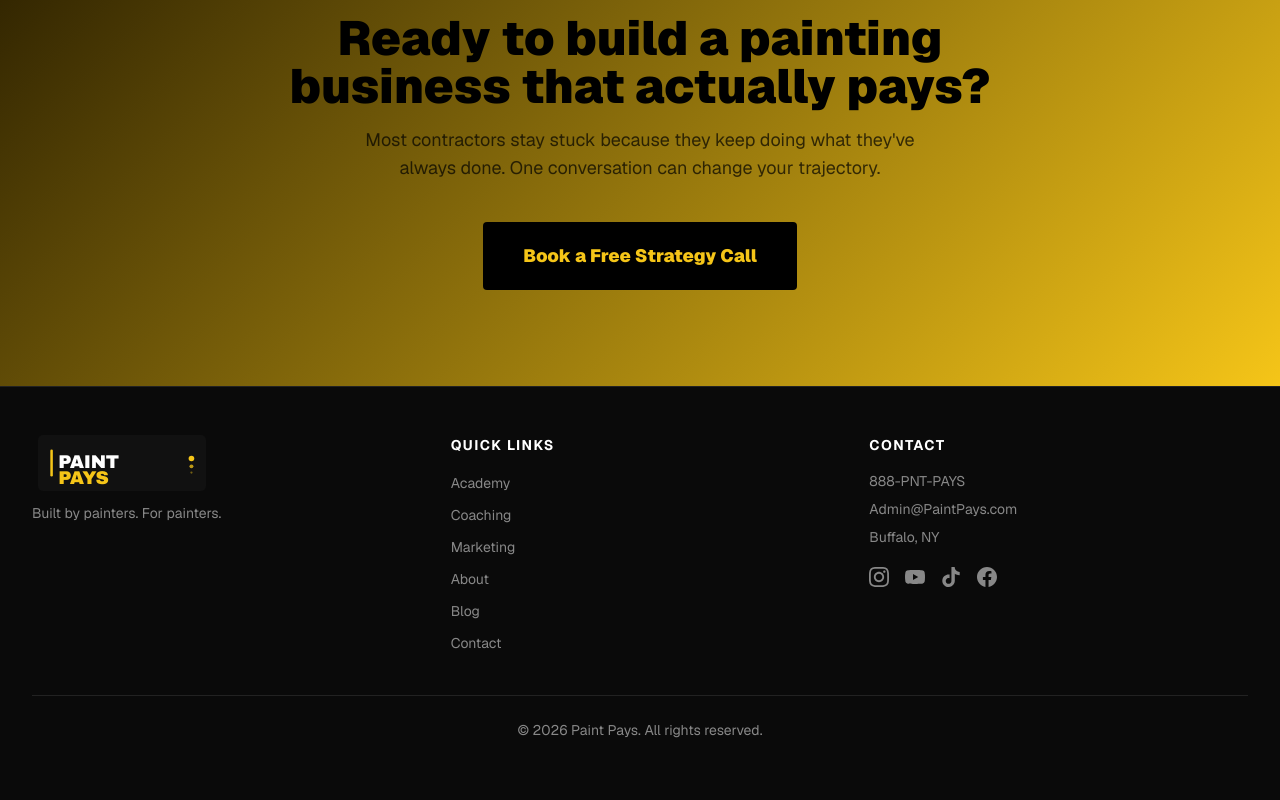
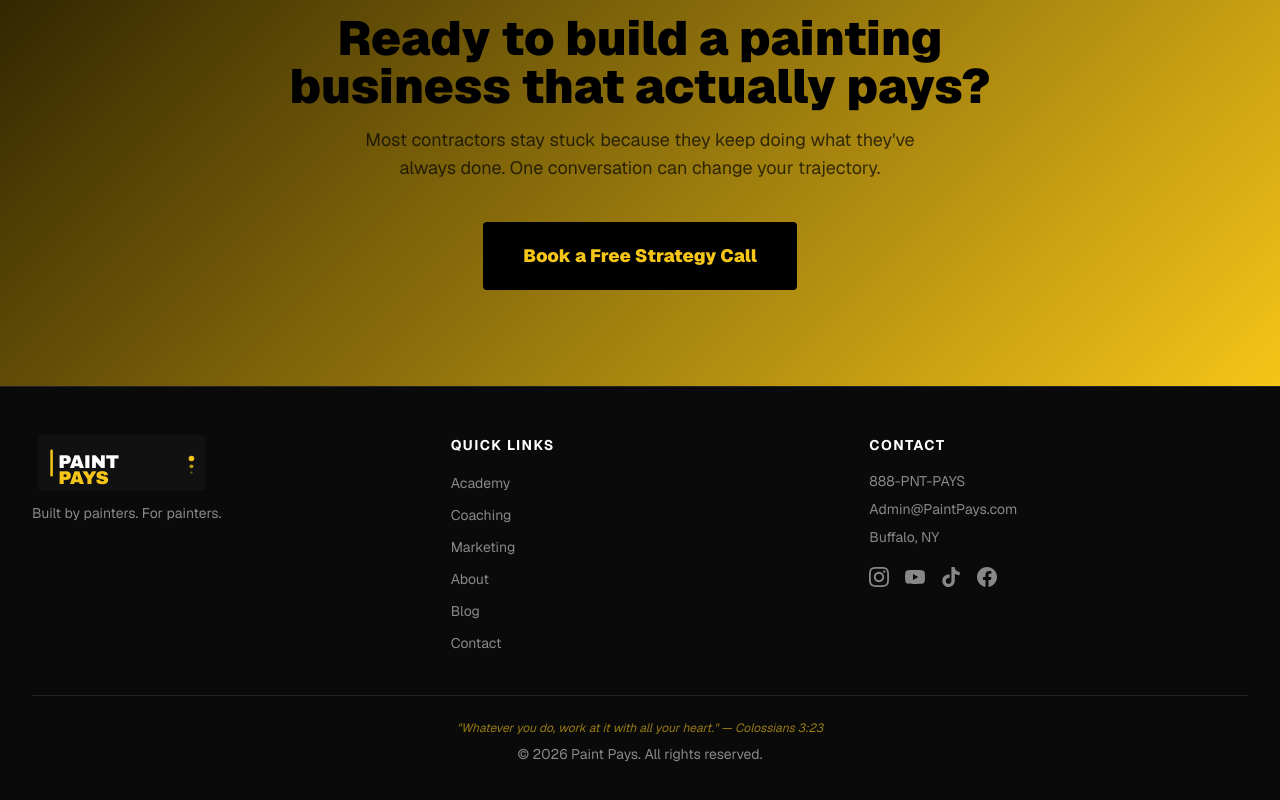
Before and after one commit to northeastprobot/paintpays, a Next.js app: page / in a window 1280 px wide. Shown: the part 4223-5023 px from the top of the page. Built offline with nearby package versions, Linux system fonts and the light colour scheme.

Commit message:
feat: add Colossians 3:23 scripture to footer

```diff
--- a/components/Footer.tsx
+++ b/components/Footer.tsx
@@ -78,8 +78,9 @@ export default function Footer() {
           </div>
         </div>
 
-        <div className="border-t border-[#222222] mt-10 pt-6 text-center text-[#888888] text-sm">
-          © 2026 Paint Pays. All rights reserved.
+        <div className="border-t border-[#222222] mt-10 pt-6 flex flex-col items-center gap-2">
+          <p className="text-[#F5C518] text-xs italic opacity-60">"Whatever you do, work at it with all your heart." — Colossians 3:23</p>
+          <p className="text-[#888888] text-sm">© 2026 Paint Pays. All rights reserved.</p>
         </div>
       </div>
     </footer>
```
